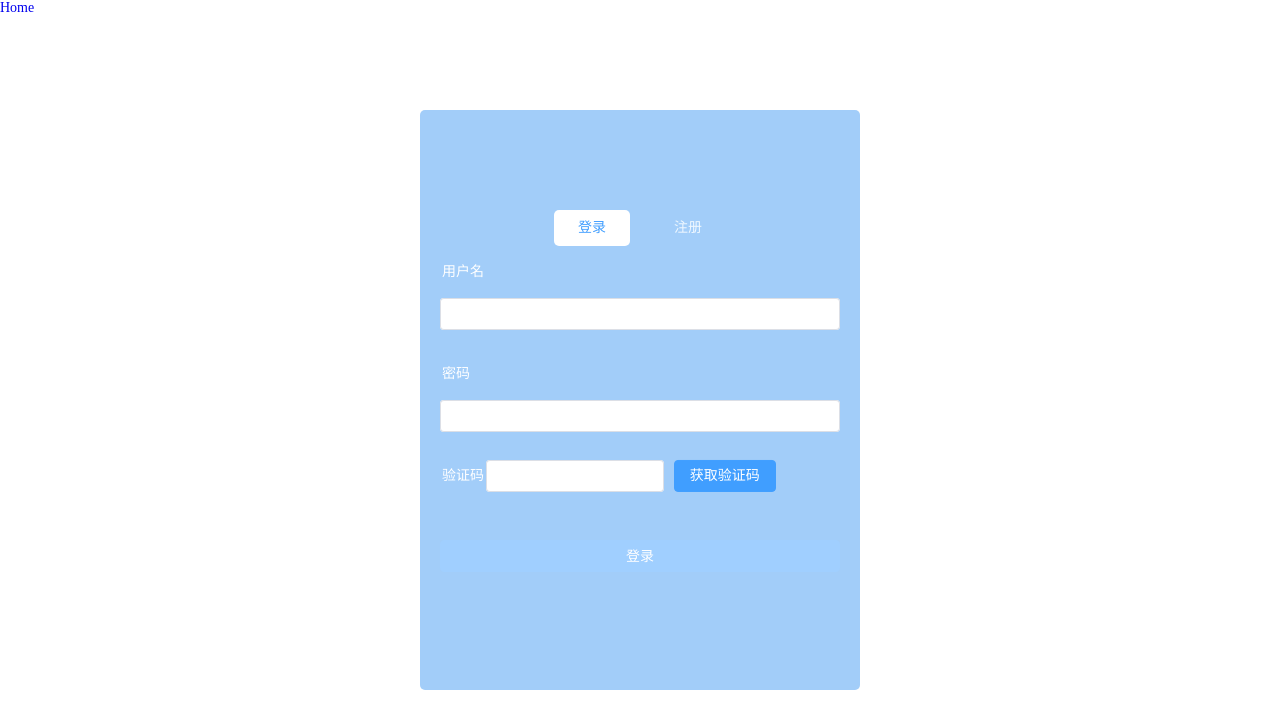
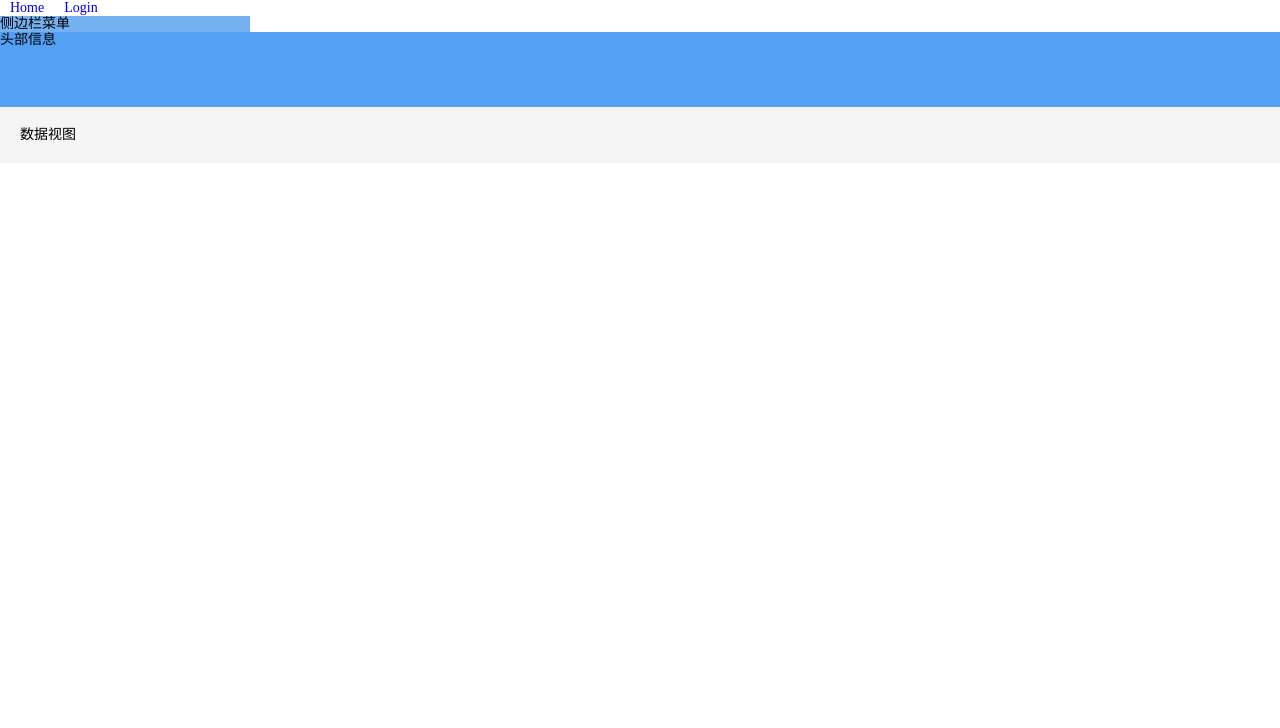
Before and after one commit to xiaolu2333/vue3-admin, a Vue app: page / in a window 1280 px wide. Before the commit this address led to /#/Login. Shown: the top 728 px of the page. Built offline with nearby package versions, Linux system fonts and the light colour scheme.

Commit message:
搭建管理后台：构建UI框架。
1，使用 element plus 的 container 组件布局页面，划分侧边栏、头部菜单以及数据内容三个区域。
2，调整样式使用策略。

```diff
--- a/src/App.vue
+++ b/src/App.vue
@@ -1,6 +1,7 @@
 <template>
   <nav>
     <router-link :to="{ name: 'Home' }">Home</router-link>
+    <router-link :to="{ name: 'Login' }">Login</router-link>
   </nav>
   <router-view />
 </template>
@@ -8,4 +9,7 @@
 <style lang="scss">
 #app {
 }
+a {
+  margin: 10px;
+}
 </style>
--- /dev/null
+++ b/src/layout/index.vue
@@ -0,0 +1,34 @@
+<template>
+  <el-container id="layout-container">
+    <el-aside id="layout-aside" width="250px">侧边栏菜单</el-aside>
+    <el-container>
+      <el-header id="layout-header" height="75px">头部信息</el-header>
+      <el-main id="layout-main">数据视图</el-main>
+    </el-container>
+  </el-container>
+</template>
+
+<script>
+export default {
+  // eslint-disable-next-line vue/multi-word-component-names
+  name: "Layout",
+};
+</script>
+
+<style lang="scss" scoped>
+#layout-container {
+  height: 100vh;
+}
+
+#layout-aside {
+  background-color: #75b0f1;
+}
+
+#layout-header {
+  background-color: #52a1f4;
+}
+
+#layout-main {
+  background-color: #f5f5f5;
+}
+</style>
--- a/src/router/index.js
+++ b/src/router/index.js
@@ -6,7 +6,7 @@ const routes = [
   {
     path: "/",
     name: "Home", // 命名路由。这样我们就可以在任何组件中使用 $router.push({ name: 'Home' }) 来导航到这个路由，或者使用 <router-link :to="{ name: 'Home' }">Home</router-link> 来创建一个指向这个路由的链接
-    redirect: "Login", // 重定向到命名的路由 Login
+    component: () => import("../layout/index.vue"),
   },
 
   // Login
--- a/src/views/account/Login.vue
+++ b/src/views/account/Login.vue
@@ -435,4 +435,9 @@ export default {
   color: #ffffff;
   font-size: 14px;
 }
+
+.el-button-block {
+  display: block;
+  width: 100%;
+}
 </style>
--- a/vue.config.js
+++ b/vue.config.js
@@ -1,12 +1,6 @@
 /* jshint esversion: 6 */
 
 const path = require("path");
-const ElementPlus = require("unplugin-element-plus/webpack").default;
-
-// // 自动按需引入  element-plus ui 组件
-// const AutoImport = require("unplugin-auto-import/webpack");
-// const Components = require("unplugin-vue-components/webpack");
-// const { ElementPlusResolver } = require("unplugin-vue-components/resolvers");
 
 module.exports = {
   // 基本路径
@@ -34,25 +28,27 @@ module.exports = {
   // 生产环境是否生成 sourceMap 文件
   productionSourceMap: false,
 
+  // 不再使用抽取的 elementui.scss 文件，而是直接在 .vue 各自的 style 标签通过类选择器拉修改 element plus 组件的样式
   // css相关配置
   css: {
     // 是否使用css分离插件 ExtractTextPlugin
     extract: true,
     // 是否开启 CSS source maps
     sourceMap: false,
-    // css预设器配置项
-    loaderOptions: {
-      scss: {
-        // sass-loader version < 8
-        // data: `@import "./src/styles/main.scss";`         // 引入全局样式，配置样式主入口文件
-        // sass-loader version = 8
-        // prependData: `@import "./src/styles/main.scss";`
-        // sass-loader version >= 10
-        additionalData: `@import "./src/styles/main.scss";`,
-      },
-      // webpack4 之后，css-loader 默认使用了 css modules。关闭这里。
-      // requireModuleExtension: true // 启用 CSS modules for all css / pre-processor files.
-    },
+    // 不再使用抽取的 elementui.scss 文件，而是直接在 .vue 各自的 style 标签通过类选择器拉修改 element plus 组件的样式
+    // // css预设器配置项
+    // loaderOptions: {
+    //   scss: {
+    //     // sass-loader version < 8
+    //     // data: `@import "./src/styles/main.scss";`         // 引入全局样式，配置样式主入口文件
+    //     // sass-loader version = 8
+    //     // prependData: `@import "./src/styles/main.scss";`
+    //     // sass-loader version >= 10
+    //     additionalData: `@import "./src/styles/main.scss";`,
+    //   },
+    //   // webpack4 之后，css-loader 默认使用了 css modules。关闭这里。
+    //   // requireModuleExtension: true // 启用 CSS modules for all css / pre-processor files.
+    // },
   },
 
   // use thread-loader for babel & TS in production build
```
Also changed, not shown: src/plugins/elementui.js (+8 -0 lines), 1 other file (tests, documents, lock files or other folders).
